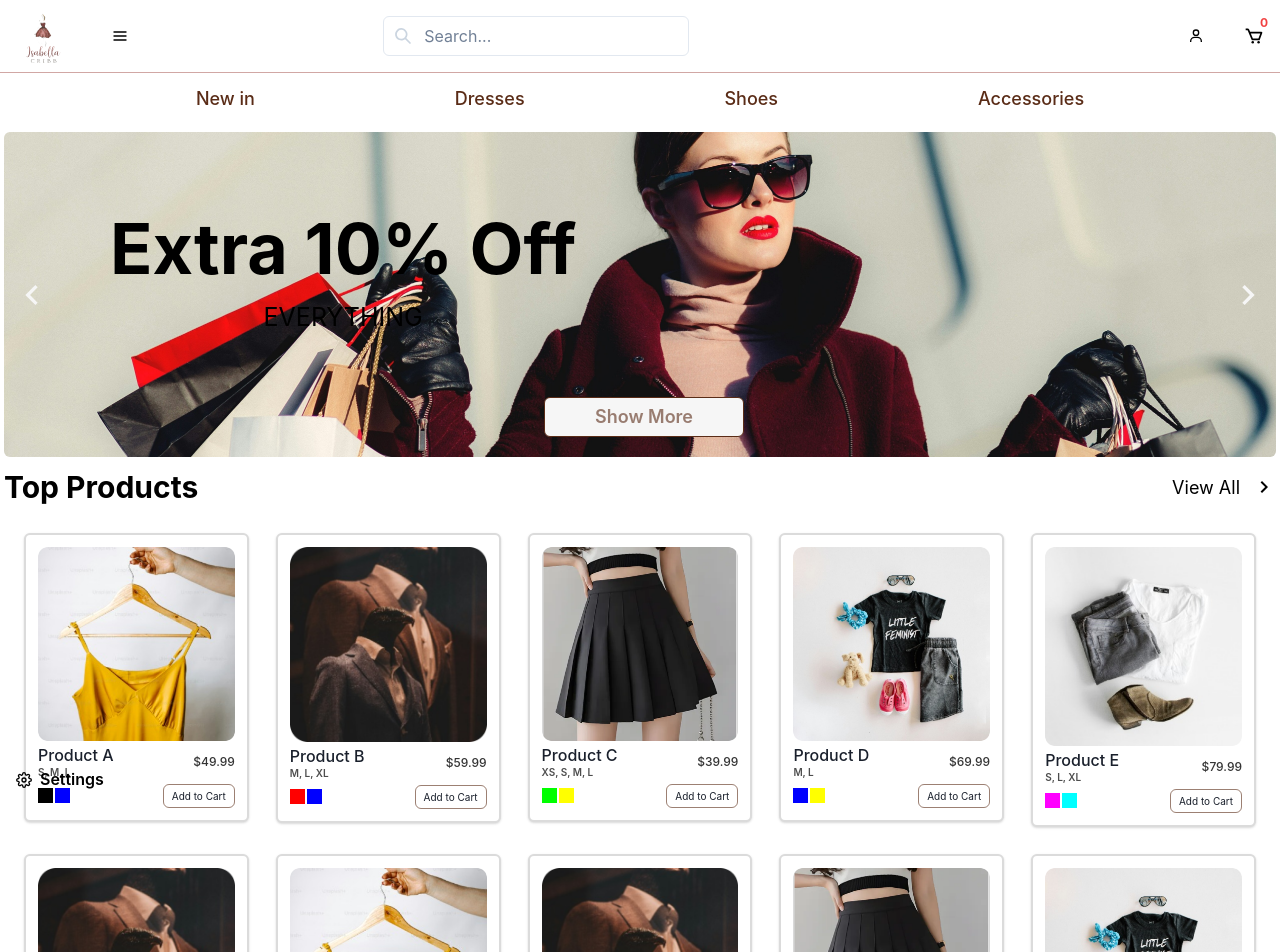
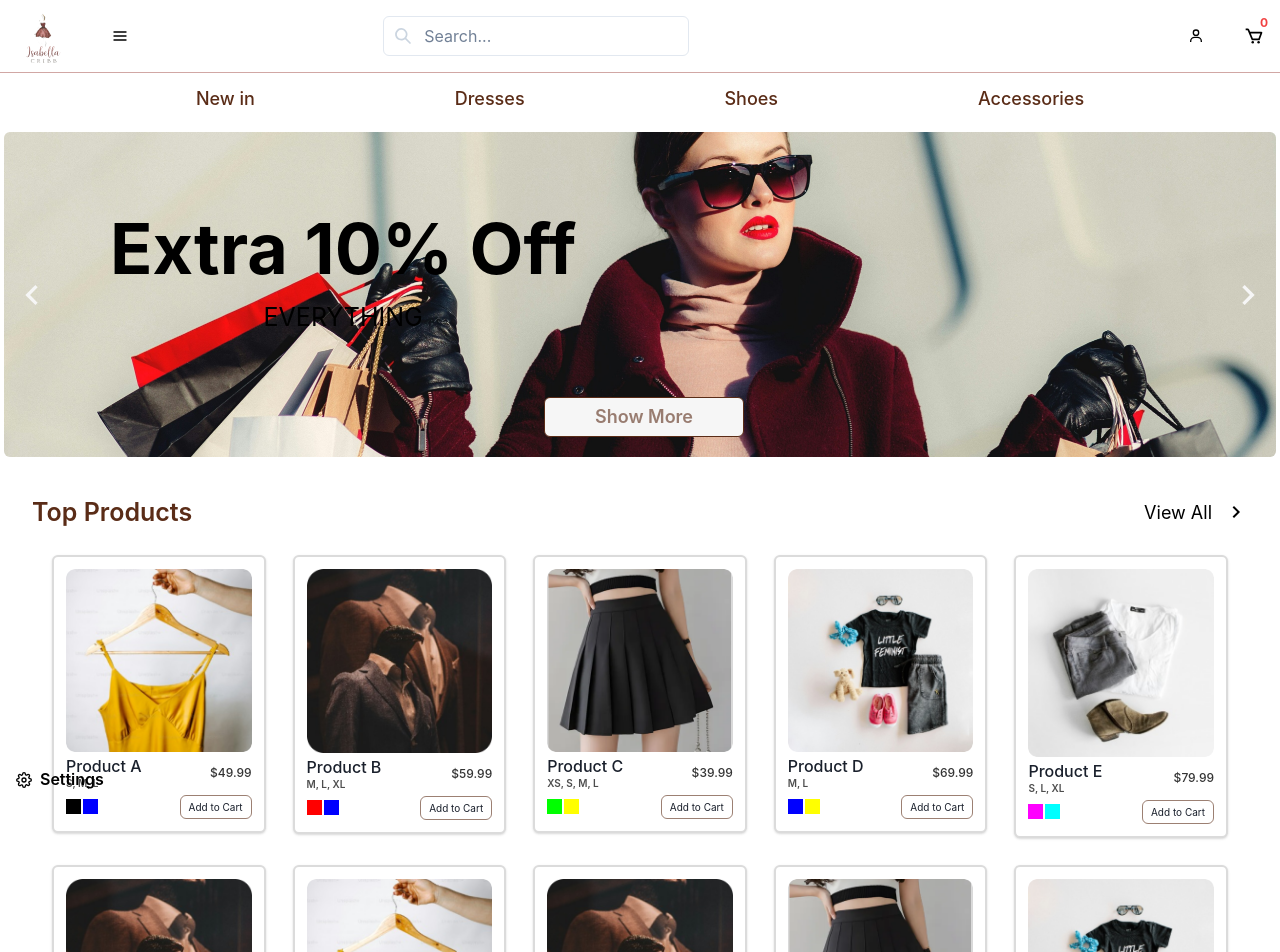
Before and after one commit to stephen-gift/shopping-cart, a Next.js app: page / in a window 1280 px wide. Shown: the top 952 px of the page. Built offline with nearby package versions, Linux system fonts and the light colour scheme.

Commit message:
update SCTopProductsContainer

```diff
--- a/src/containers/HomePageContainer/TopProducts.tsx
+++ b/src/containers/HomePageContainer/TopProducts.tsx
@@ -8,16 +8,15 @@ import products from "@/data/products";
 
 type Props = {};
 
-
-
 const SCTopProductsContainer = (props: Props) => {
   return (
-    <Stack>
-      <Flex
-        justifyContent={{ base: "space-between"}}
-        alignItems="center"
-      >
-        <Heading size={{ base: "xs", sm: "md", md: "lg" }}>
+    <Stack p={{ base: 1, md: 5, lg: 7 }}>
+      <Flex justifyContent={{ base: "space-between" }} alignItems="center">
+        <Heading
+          fontSize={{ base: "18px", md: "23px", lg: "25px" }}
+          color={"#5A2C17"}
+          fontWeight={600}
+        >
           Top Products
         </Heading>
         <Flex justifyContent="center" alignItems="center" gap={3}>
```
